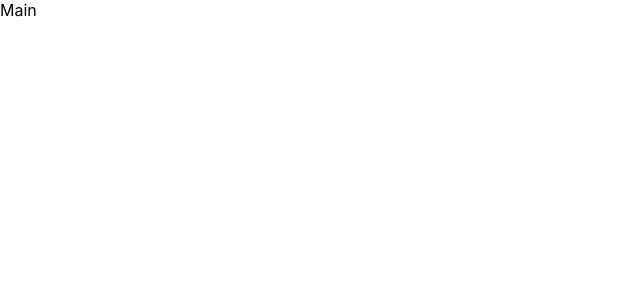
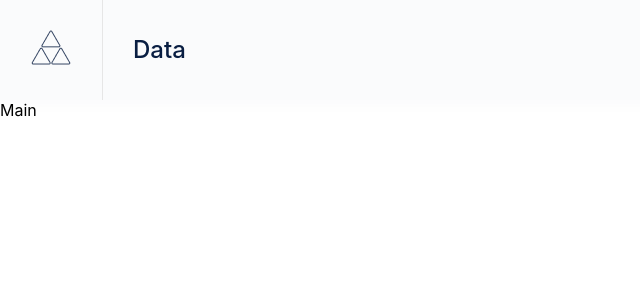
Before and after one commit to Sudarsh1010/plotline-task, a React (Create React App) app: page / in a window 1280 px wide. Shown: the top 300 px of the page, without its empty margins (0-640 px from the left). Built offline with nearby package versions, Linux system fonts and the light colour scheme.

Commit message:
Navbar completed

```diff
--- /dev/null
+++ b/src/components/NavBar/NavBar.jsx
@@ -0,0 +1,21 @@
+import React from 'react';
+
+import { images } from '../../constants/index';
+import './NavBar.scss';
+
+const NavBar = () => {
+  return (
+    <nav>
+      <img // Logo
+        src={images.logo}
+        alt="logo"
+      />
+
+      <h2> {/* Head Text */}
+        Data
+      </h2>
+    </nav>
+  )
+}
+
+export default NavBar
--- /dev/null
+++ b/src/components/NavBar/NavBar.scss
@@ -0,0 +1,25 @@
+nav {
+  display: flex;
+  flex-direction: row;
+  justify-content: flex-start;
+  align-items: center;
+
+  background: #fafbfc;
+  box-shadow: 0px 0px 20px rgba(56, 71, 109, 0.03);
+  padding: 0;
+
+  img {
+    border-right: 1px solid #e6e6e6;
+    padding: 30px;
+  }
+
+  h2 {
+    margin: 35px 30px;
+
+    font-weight: 500;
+    font-size: 24px;
+    line-height: 28px;
+
+    color: #091e42;
+  }
+}
--- a/src/container/Main/Main.jsx
+++ b/src/container/Main/Main.jsx
@@ -1,11 +1,15 @@
 // Main Page
 import React from 'react';
+import NavBar from '../../components/NavBar/NavBar';
 
 import './Main.scss'
 
 const Main = () => {
   return (
-    <div>Main</div>
+    <>
+      <NavBar />
+      <div>Main</div>
+    </>
   )
 }
 
```
